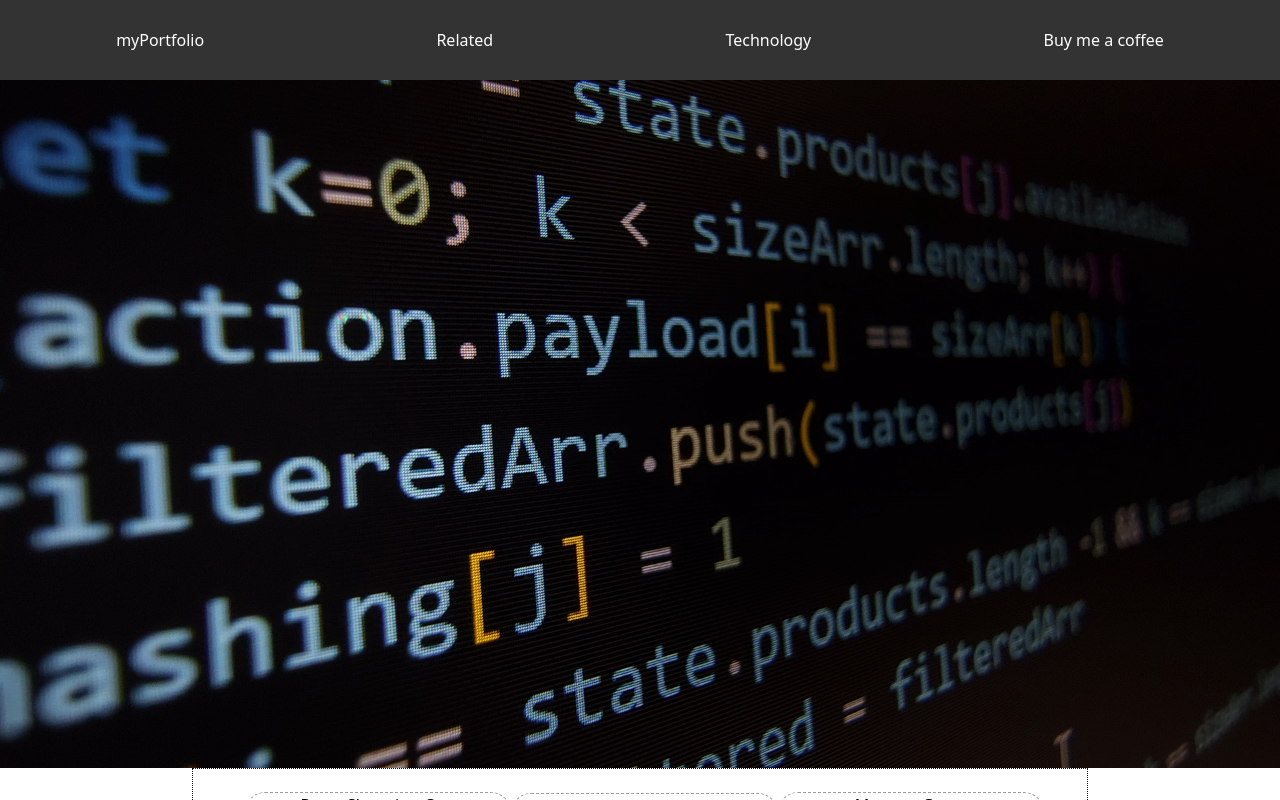
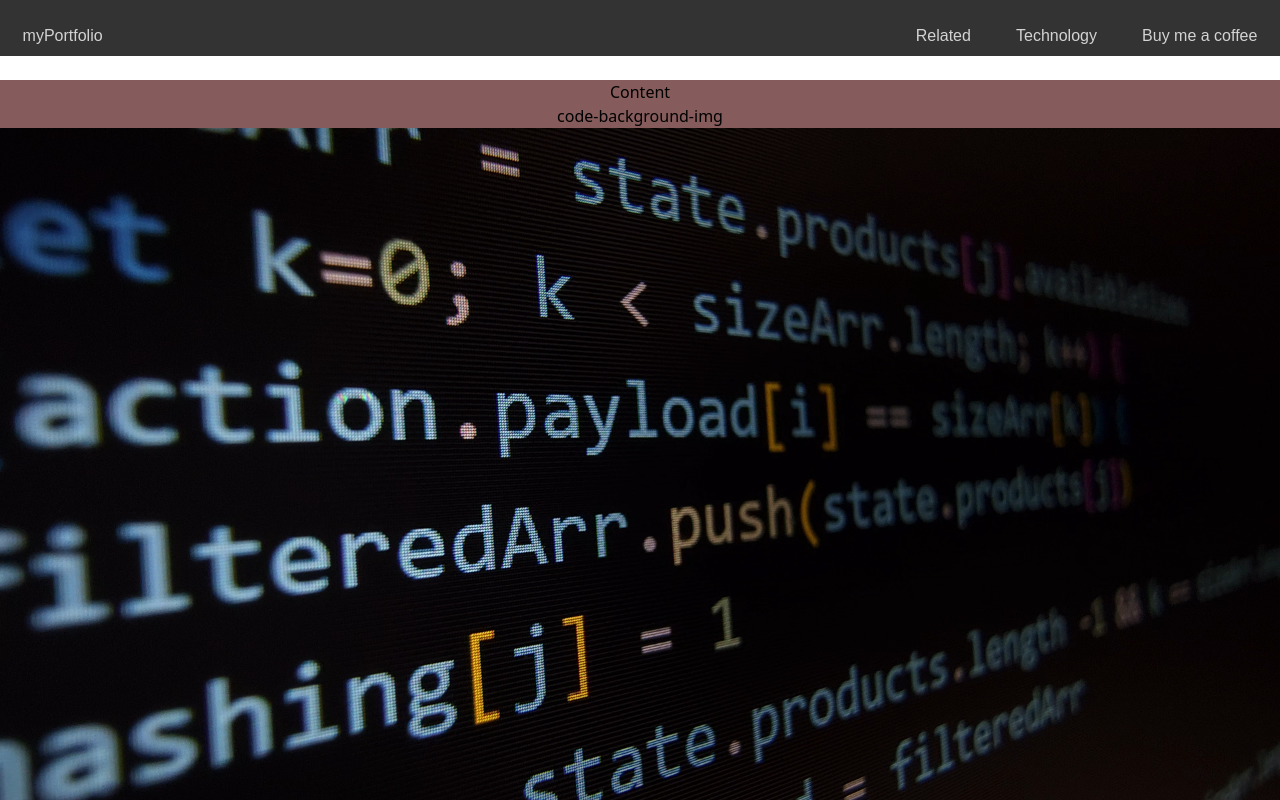
Before and after one commit to Josuem65/myPortfolio, a React (Create React App) app in the folder client/: page / in a window 1280 px wide. Shown: the top 800 px of the page. Built offline with nearby package versions, Linux system fonts and the light colour scheme.

Commit message:
nav bar css update

```diff
--- a/client/src/App.js
+++ b/client/src/App.js
@@ -9,6 +9,7 @@ import { BuyMeACoffee } from './features/buyMeACoffee/BuyMeACoffee';
 import { Popup } from './features/popup/Popup';
 import './App.css';
 import './features/nav/nav.css';
+import './features/content/content.css';
 import './features/tiles/tiles.css';
 import './features/connections/connections.css';
 import './features/popup/popup.css';
--- a/client/src/features/nav/Nav.js
+++ b/client/src/features/nav/Nav.js
@@ -28,8 +28,7 @@ export function Nav() {
   //   // go to top of the page without refreshing the page
   //   window.scrollTo(0, 0);
   // }
-  const handleHomeClick = () => {  // home click handler: working!
-    // popupStatus ? goToHome() : scrollToTop();
+  const handleHomeClick = () => {
     window.scrollTo({ top: 0, behavior: 'smooth' });
     return popupStatus ? dispatch(togglePopup()) : null;
   }
@@ -39,7 +38,7 @@ export function Nav() {
     <div>
       <div className="mainNav">
         {navList.map((item) => {
-          return <div onClick={handleHomeClick}>{item}</div>
+          return <div onClick={handleHomeClick} className={item === 'myPortfolio' ? "navItem homeNav" : "navItem"}>{item}</div>
         })}
       </div>
     </div>
--- a/client/src/features/nav/nav.css
+++ b/client/src/features/nav/nav.css
@@ -13,11 +13,28 @@
   position: fixed;
   top: 0;
   width: 100%;
-  height: 10vh;
+  height: 3.5em;
   background-color: #333;
   z-index: 1000;
-  color: white;
+  color: rgb(211, 211, 211);
   display: flex;
-  align-items: center;
   justify-content: space-around;
+  padding-bottom: 4px;
 }
+
+/* position navItem at the bottom of its container div*/
+
+.navItem {
+  margin-top: 1.5em;
+  font-family: sans-serif;
+}
+
+.navItem:hover {
+  cursor: pointer;
+  border-bottom: 2px solid rgb(211, 211, 211);;
+}
+
+.homeNav {
+  margin-right: 60%;
+
+}
```
